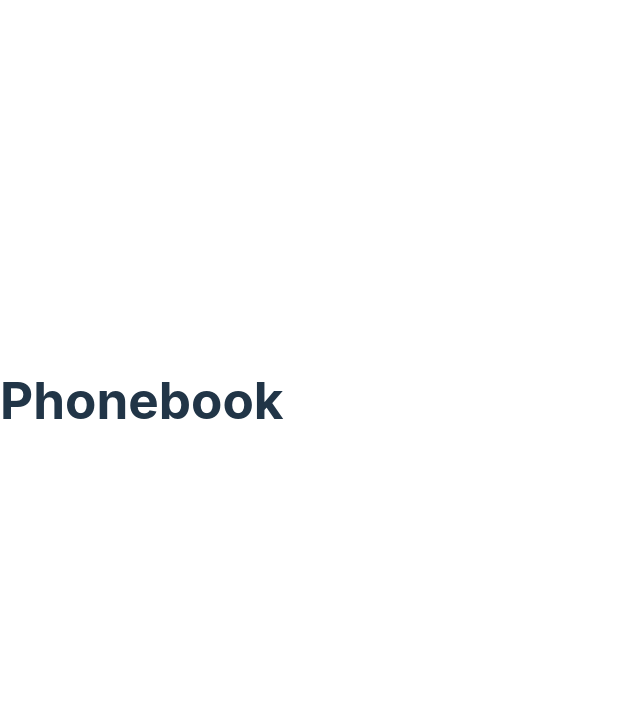
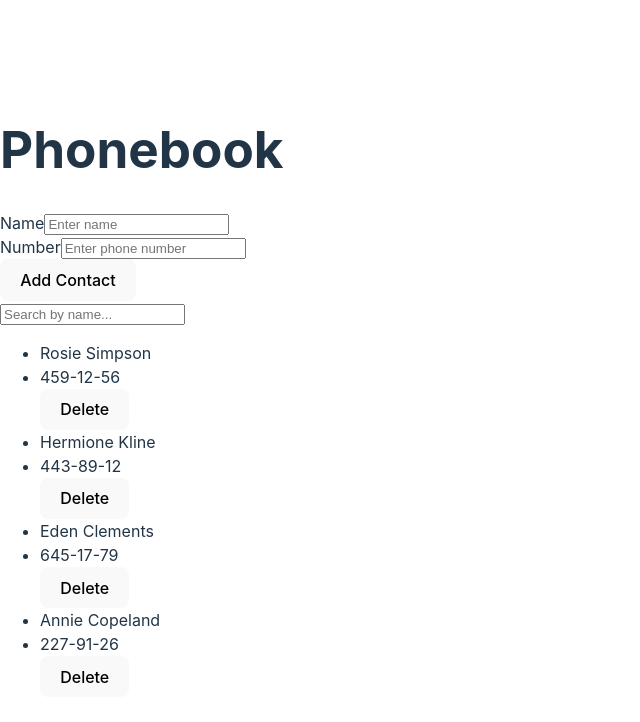
Before and after one commit to nazaruklesia/goit-react-hw-03, a React (Vite) app: page / in a window 1280 px wide. Shown: the top 722 px of the page, without its empty margins (0-640 px from the left). Built offline with nearby package versions, Linux system fonts and the light colour scheme.

Commit message:
add search and add

```diff
--- a/package.json
+++ b/package.json
@@ -11,6 +11,7 @@
   },
   "dependencies": {
     "formik": "^2.4.6",
+    "nanoid": "^5.0.9",
     "react": "^18.3.1",
     "react-dom": "^18.3.1",
     "yup": "^1.6.1"
--- a/src/App.jsx
+++ b/src/App.jsx
@@ -1,19 +1,48 @@
-// import { Formik } from "formik";
-// import { useState } from "react";
+import { useState } from "react";
+import ContactForm from "./components/contactForm/ContactForm";
+import ContactList from "./components/contactList/ContactList";
+import SearchBox from "./components/searchBox/SearchBox";
+import { nanoid } from "nanoid";
+
+import * as Yup from "yup";
 
 const App = () => {
-  //   const [contacts, setContacts] = useState([
-  //     { id: "id-1", name: "Rosie Simpson", number: "459-12-56" },
-  //     { id: "id-2", name: "Hermione Kline", number: "443-89-12" },
-  //     { id: "id-3", name: "Eden Clements", number: "645-17-79" },
-  //     { id: "id-4", name: "Annie Copeland", number: "227-91-26" },
-  //   ]);
+  const [contacts, setContacts] = useState([
+    { id: "id-1", name: "Rosie Simpson", number: "459-12-56" },
+    { id: "id-2", name: "Hermione Kline", number: "443-89-12" },
+    { id: "id-3", name: "Eden Clements", number: "645-17-79" },
+    { id: "id-4", name: "Annie Copeland", number: "227-91-26" },
+  ]);
+
+  const [searchQuery, setSearchQuery] = useState("");
+  const handleSearch = (e) => {
+    setSearchQuery(e.target.value);
+  };
+
+  const filterContacts = contacts.filter((contact) => contact.name.toLowerCase().includes(searchQuery.toLowerCase()));
+
+  const addContact = (newContact) => {
+    const newId = nanoid();
+    const updateContacts = [...contacts, { id: newId, name: newContact.name, number: newContact.number }];
+    setContacts(updateContacts);
+  };
+
+  const handleSubmit = (value, actions) => {
+    addContact(value);
+    actions.resetForm();
+  };
+
+  const fieldValidation = Yup.object().shape({
+    name: Yup.string().min(3, "Too Short!").max(50, "Too Long!").required("Required"),
+    number: Yup.string().min(2, "Too Short!").max(50, "Too Long!").required("Required"),
+  });
+
   return (
     <div>
       <h1>Phonebook</h1>
-      {/* <ContactForm />
-      <SearchBox />
-      <ContactList /> */}
+      <ContactForm setContacts={setContacts} addContact={addContact} handleSubmit={handleSubmit} fieldValidation={fieldValidation} />
+      <SearchBox value={searchQuery} onChange={handleSearch} />
+      <ContactList contacts={filterContacts} />
     </div>
   );
 };
--- a/src/components/contact/Contact.jsx
+++ b/src/components/contact/Contact.jsx
@@ -1,5 +1,11 @@
-const Contact = () => {
-  return <div></div>;
+const Contact = ({ name, number }) => {
+  return (
+    <div>
+      <li>{name}</li>
+      <li>{number}</li>
+      <button type="submit">Delete</button>
+    </div>
+  );
 };
 
 export default Contact;
--- a/src/components/contactForm/ContactForm.jsx
+++ b/src/components/contactForm/ContactForm.jsx
@@ -1,5 +1,26 @@
-const ContactForm = () => {
-  return <div></div>;
+import { Field, Form, Formik } from "formik";
+import { ErrorMessage } from "formik";
+
+const ContactForm = ({ handleSubmit }) => {
+  return (
+    <Formik initialValues={{ name: "", number: "" }} onSubmit={handleSubmit}>
+      <Form>
+        <div>
+          <label htmlFor="name">Name</label>
+          <Field name="name" id="name" placeholder="Enter name" />
+          <ErrorMessage name="name" componenr="span" />
+        </div>
+
+        <div>
+          <label htmlFor="number">Number</label>
+          <Field name="number" id="number" placeholder="Enter phone number" />
+          <ErrorMessage name="number" componenr="span" />
+        </div>
+
+        <button type="submit">Add Contact</button>
+      </Form>
+    </Formik>
+  );
 };
 
 export default ContactForm;
--- a/src/components/contactList/ContactList.jsx
+++ b/src/components/contactList/ContactList.jsx
@@ -1,5 +1,15 @@
-const ContactList = () => {
-  return <div></div>;
+import Contact from "../contact/Contact";
+
+const ContactList = ({ contacts }) => {
+  return (
+    <div>
+      <ul>
+        {contacts.map(({ id, name, number }) => (
+          <Contact key={id} name={name} number={number} />
+        ))}
+      </ul>
+    </div>
+  );
 };
 
 export default ContactList;
--- a/src/components/searchBox/SearchBox.jsx
+++ b/src/components/searchBox/SearchBox.jsx
@@ -1,5 +1,5 @@
-const SearchBox = () => {
-  return <div></div>;
+const SearchBox = ({ value, onChange }) => {
+  return <input type="text" value={value} onChange={onChange} placeholder="Search by name..." />;
 };
 
 export default SearchBox;
```
Also changed, not shown: 1 other file (tests, documents, lock files or other folders).
